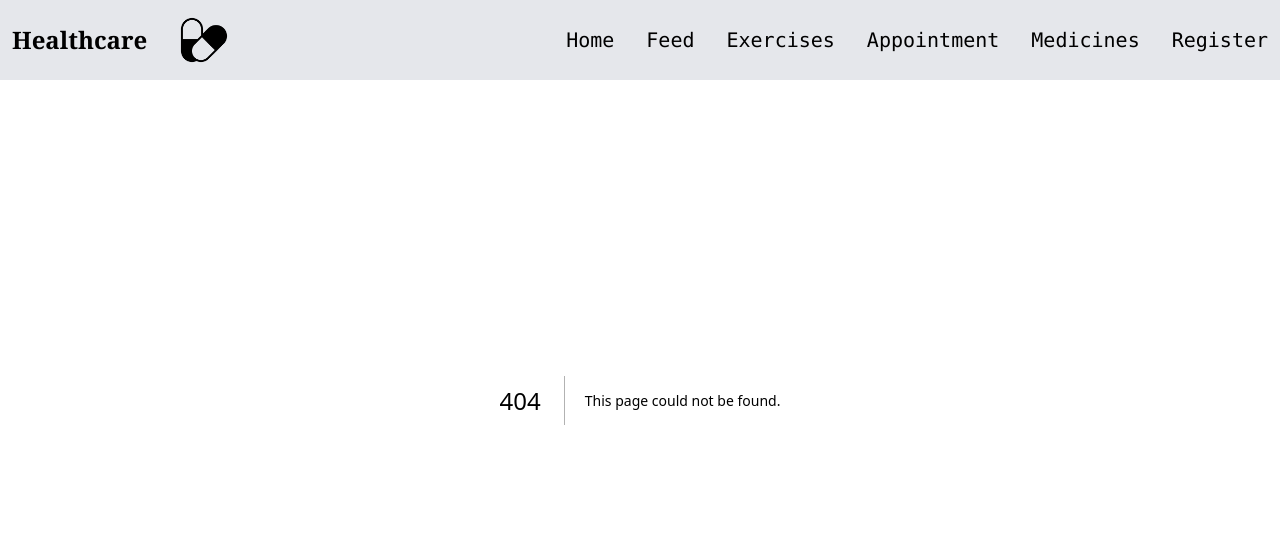
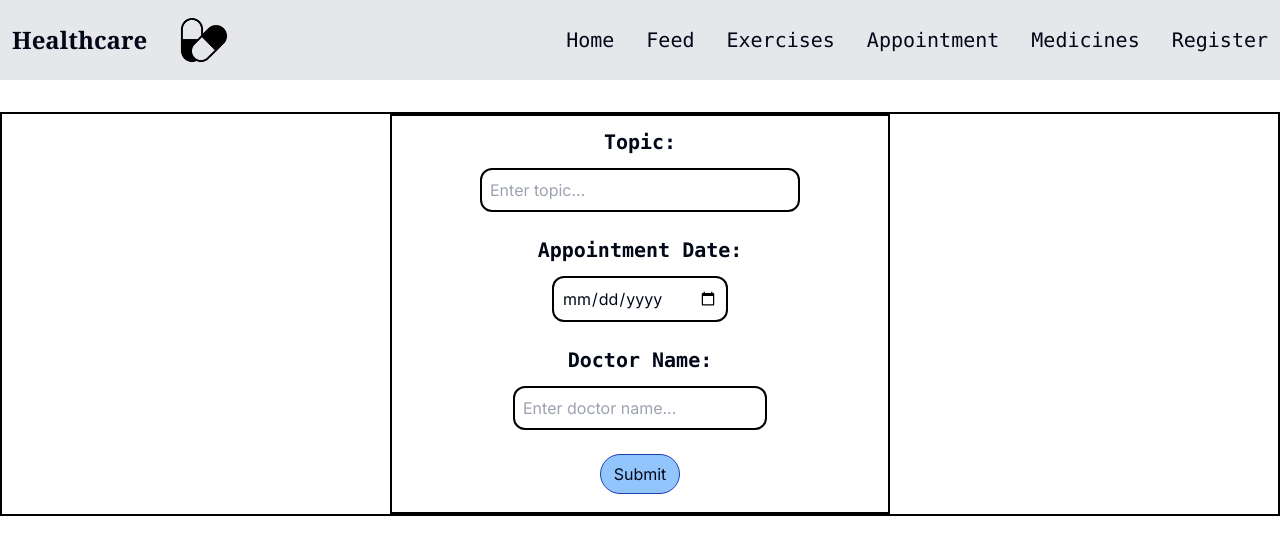
Before and after one commit to Prathamesh314/HealthCare-2, a Next.js app in the folder health-care/: page /appointment in a window 1280 px wide. Before the commit this address had no page. Shown: the top 554 px of the page. Built offline with nearby package versions, Linux system fonts and the light colour scheme.

Commit message:
started with feed page

```diff
--- /dev/null
+++ b/health-care/src/app/appointment/page.tsx
@@ -0,0 +1,12 @@
+import AppointmentPage from '@/components/AppointmentPage'
+import React from 'react'
+
+const page = () => {
+  return (
+    <div className='mt-28'>
+        <AppointmentPage/>
+    </div>
+  )
+}
+
+export default page
--- /dev/null
+++ b/health-care/src/components/AppointmentPage.tsx
@@ -0,0 +1,86 @@
+"use client"
+import React, { useState } from 'react'
+
+interface AppointmentPage{
+  topic: string,
+  appointment_date: Date,
+  userId: string,
+  docName: string
+};
+
+const AppointmentPage = () => {
+  const [formData, setFormData] = useState({
+    topic: '',
+    appointment_date: '',
+    userId: '',
+    docName: '',
+  });
+
+  const handleChange = (e: any) => {
+    const { name, value } = e.target;
+    setFormData({ ...formData, [name]: value });
+  };
+
+  const handleSubmit = (e: any) => {
+    e.preventDefault();
+    console.log('Form submitted:', formData);
+  };
+
+  return (
+    <div className='flex items-center justify-center w-full border-2 border-black'>
+      <form onSubmit={handleSubmit} className='w-[500px] border-2 border-black p-3 h-[400px] gap-y-8'>
+        <label className='flex flex-col justify-center items-center gap-y-3'>
+          <div className='font-mono font-semibold text-xl'>
+            Topic:
+          </div>
+          <input
+            type="text"
+            name="topic"
+            value={formData.topic}
+            onChange={handleChange}
+            className='border-2 border-black rounded-xl p-2 w-80'
+            placeholder='Enter topic...'
+            required
+          />
+        </label>
+        <br />
+
+        <label className='flex flex-col justify-center items-center gap-y-3'>
+          <div className='font-mono font-semibold text-xl'>
+            Appointment Date:
+          </div>
+          <input
+            type="date"
+            name="appointment_date"
+            value={formData.appointment_date}
+            onChange={handleChange}
+            className='border-2 border-black rounded-xl w-44 p-2'
+            required
+          />
+        </label>
+        <br />
+
+        <label className='flex flex-col justify-center items-center gap-y-3'>
+          <div className='font-mono font-semibold text-xl'>
+            Doctor Name:
+          </div>
+          <input
+            type="text"
+            name="docName"
+            value={formData.docName}
+            onChange={handleChange}
+            className='border-2 border-black p-2 rounded-xl'
+            placeholder='Enter doctor name...'
+            required
+          />
+        </label>
+        <br />
+        <div className='flex justify-center items-center w-full'>
+          <button type="submit" className='bg-blue-300 border-blue-800 border w-[80px] h-[40px] rounded-3xl'>Submit</button>
+        </div>
+      </form>
+    </div>
+  );
+};
+
+export default AppointmentPage
--- a/health-care/src/components/Feed.tsx
+++ b/health-care/src/components/Feed.tsx
@@ -1,8 +1,16 @@
 import React from 'react'
+import { Button } from './ui/button'
 
 const Feed = () => {
   return (
-    <div>Feed</div>
+    <div className='flex w-full justify-center items-center gap-x-4'>
+      <div className='border-4 w-[85%] p-2'>
+        Feed
+      </div>
+      <div className='border-4'>
+        <Button className='rounded-[50%] w-[90px] h-[80px]'>ChatBot</Button>
+      </div>
+    </div>
   )
 }
 
--- a/health-care/src/components/NavBar.tsx
+++ b/health-care/src/components/NavBar.tsx
@@ -17,7 +17,7 @@ const navcomponents = [
   },
   {
     name: "Appointment",
-    link: "#!",
+    link: "/appointment",
   },
   {
     name:"Medicines",
```
Also changed, not shown: health-care/public/images/bot.png (added).
